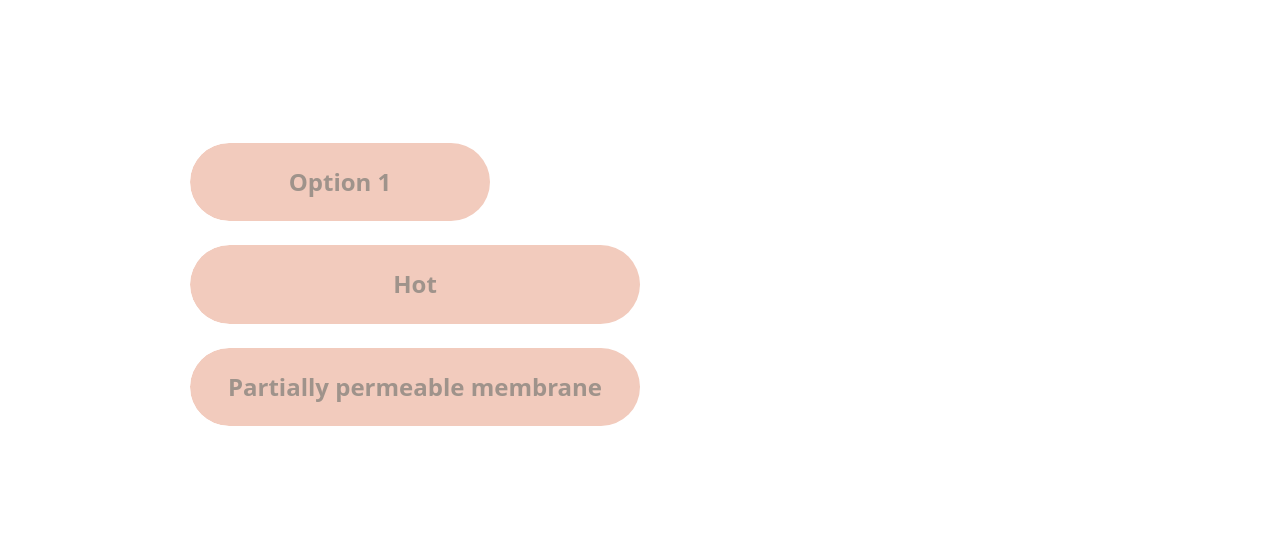
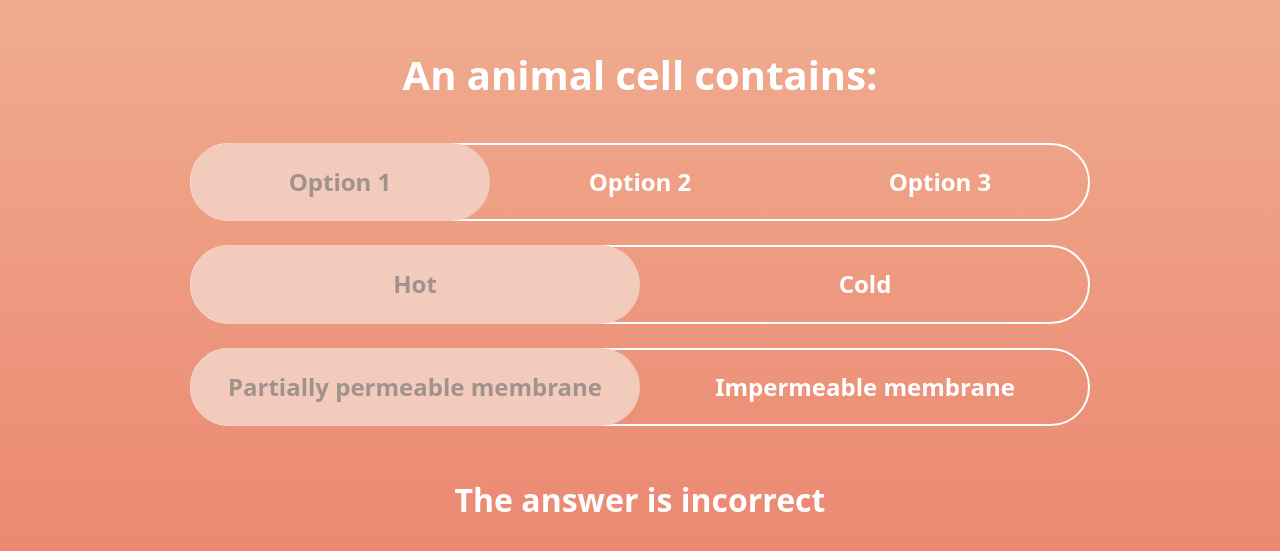
Before and after one commit to VHall1/seneca, a React (Vite) app: page / in a window 1280 px wide. Shown: the part 123-674 px from the top of the page. Built offline with nearby package versions, Linux system fonts and the light colour scheme.

Commit message:
fix: background colour not displaying

```diff
--- a/src/components/ToggleGroup/index.tsx
+++ b/src/components/ToggleGroup/index.tsx
@@ -1,5 +1,5 @@
 import { useState } from "react";
-import { cn, shuffleArray } from "../../utils";
+import { shuffleArray } from "../../utils";
 import { COLOURS } from "./constants";
 import { ToggleGroupProvider } from "./context";
 import { Toggle, ToggleOverflowingProvider } from "./Toggle";
@@ -46,6 +46,13 @@ export function ToggleGroup({
   const allCorrect = correctAnswers.length === Object.keys(answers).length;
   const partialCorrect = !allCorrect && correctAnswers.length >= 1;
 
+  let background = `linear-gradient(180deg, ${COLOURS.incorrect.gradient[0]} 0%, ${COLOURS.incorrect.gradient[1]} 100%)`;
+  if (allCorrect) {
+    background = `linear-gradient(180deg, ${COLOURS.correct.gradient[0]} 0%, ${COLOURS.correct.gradient[1]} 100%)`;
+  } else if (partialCorrect) {
+    background = `linear-gradient(180deg, ${COLOURS.partial.gradient[0]} 0%, ${COLOURS.partial.gradient[1]} 100%)`;
+  }
+
   return (
     <ToggleGroupProvider
       answers={answers}
@@ -53,17 +60,8 @@ export function ToggleGroup({
       questions={questions}
     >
       <div
-        className={cn(
-          "h-full flex flex-col lg:justify-center px-4 pt-4 bg-linear-to-b",
-          {
-            [`from-[${COLOURS.incorrect.gradient[0]}] to-[${COLOURS.incorrect.gradient[1]}]`]:
-              true,
-            [`from-[${COLOURS.partial.gradient[0]}] to-[${COLOURS.partial.gradient[1]}]`]:
-              partialCorrect,
-            [`from-[${COLOURS.correct.gradient[0]}] to-[${COLOURS.correct.gradient[1]}]`]:
-              allCorrect,
-          }
-        )}
+        style={{ background: background }}
+        className="h-full flex flex-col lg:justify-center px-4 pt-4 bg-linear-to-b"
       >
         <span className="text-white text-[20px]/[1.6] lg:text-[40px]/[1.4] font-bold text-center mb-8 lg:mb-10">
           {title}
```
